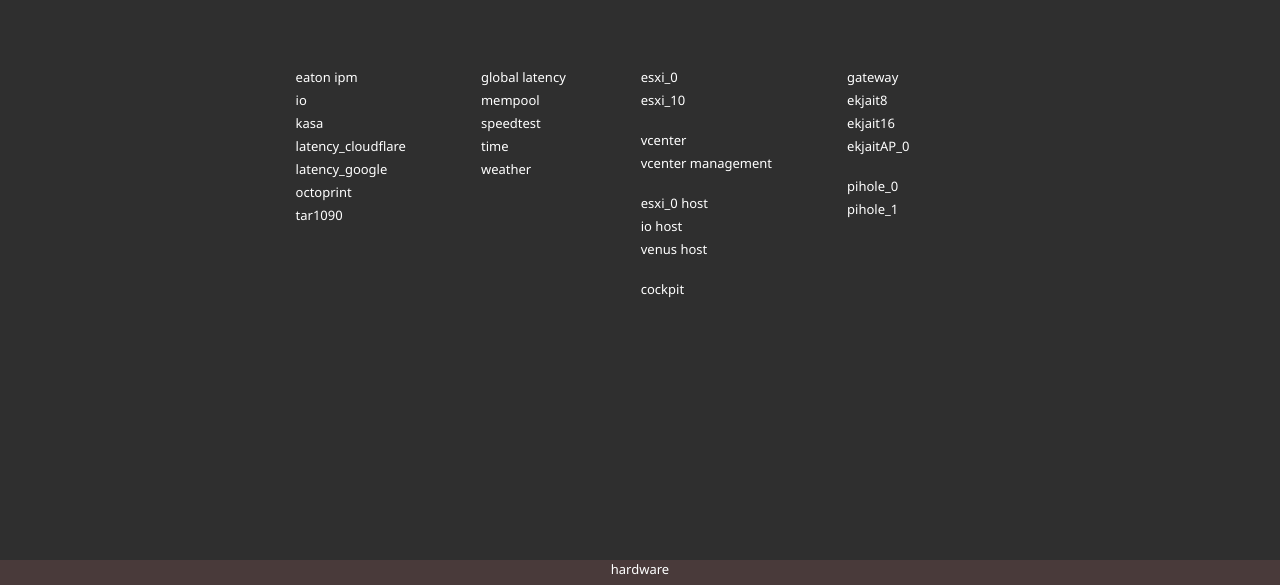
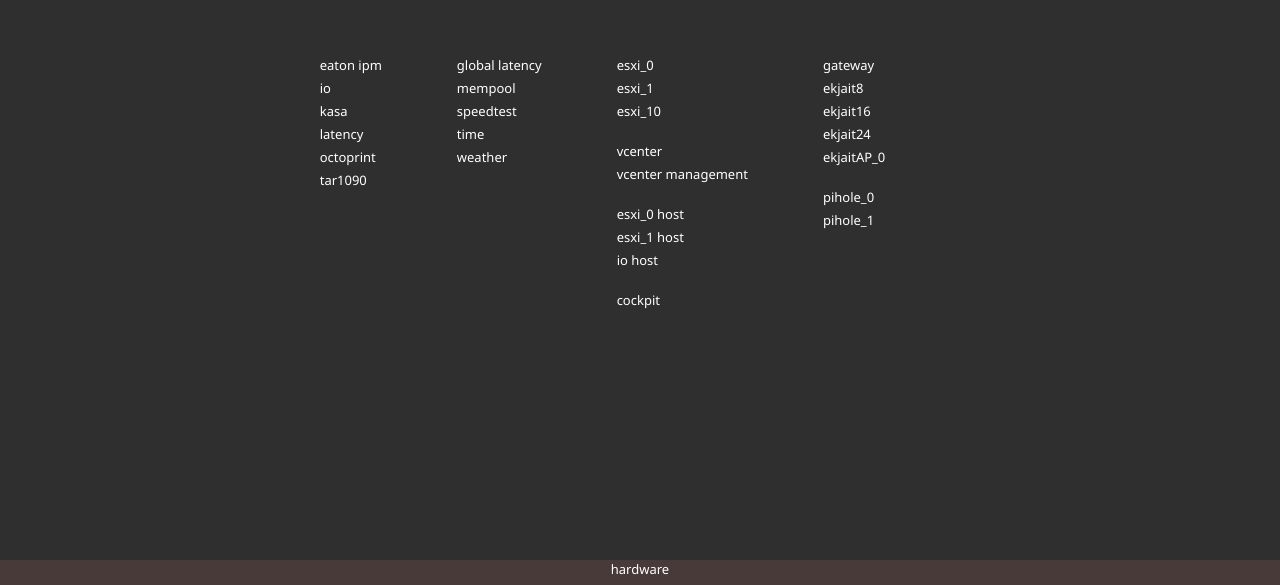
Before and after one commit to kimgnguyen/links, a plain HTML site: page index.html in a window 1280 px wide. Shown: the part 215-800 px from the top of the page. Drawn offline with Linux system fonts and the light colour scheme.

Commit message:
update for recent changes

```diff
--- a/index.html
+++ b/index.html
@@ -9,10 +9,9 @@
 <div class=links-wrapper>
 <div class=internal-links>
 <a class=mid href=https://Venus.Ekjait.com:4680>eaton ipm</a>
-<a class=mid href=http://io.Ekjait.com/>io</a>
+<a class=mid href=http://io>io</a>
 <a class=mid href=http://debdocker.Ekjait.com:3000>kasa</a>
-<a class=mid href="http://debdocker.Ekjait.com:5000/?host=1.1.1.1">latency_cloudflare</a>
-<a class=mid href="http://debdocker.Ekjait.com:5000/?host=8.8.8.8">latency_google</a>
+<a class=mid href="http://debping.ekjait.com:3001/dashboard">latency</a>
 <a class=mid href="http://dietoctopi.Ekjait.com:5000/">octoprint</a>
 <a class=mid href="http://dietoctopi.Ekjait.com/tar1090">tar1090</a>
 </div>
@@ -25,14 +24,15 @@
 </div>
 <div class=server-links>
 <a class=mid href=https://172.16.1.2>esxi_0</a>
+<a class=mid href=https://172.16.1.12>esxi_1</a>
 <a class=mid href=https://esxi10.ekjait.com>esxi_10</a>
 <br>
 <a class=mid href=https://vcsa.ekjait.com/ui>vcenter</a>
 <a class=mid href=https://vcsa.ekjait.com:5480>vcenter management</a>
 <br>
 <a class=mid href=http://x10sdv0.ekjait.com>esxi_0 host</a>
+<a class=mid href=http://p11ci0.ekjait.com>esxi_1 host</a>
 <a class=mid href=http://x10sdv1.ekjait.com>io host</a>
-<a class=mid href=http://p11ci0.ekjait.com>venus host</a>
 <br>
 <a class=mid href=http://debutility.Ekjait.com:9090>cockpit</a>
 </div>
@@ -40,6 +40,7 @@
 <a class=mid href=http://172.16.1.1/>gateway</a>
 <a class=mid href=http://ekjait8.ekjait.com>ekjait8</a>
 <a class=mid href=http://ekjait16.ekjait.com>ekjait16</a>
+<a class=mid href=http://ekjait24.ekjait.com>ekjait24</a>
 <a class=mid href=http://EAP225-Outdoor-60-32-B1-12-9F-A2.ekjait.com>ekjaitAP_0</a>
 <br>
 <a class=mid href=http://172.16.1.10/admin>pihole_0</a>
```
